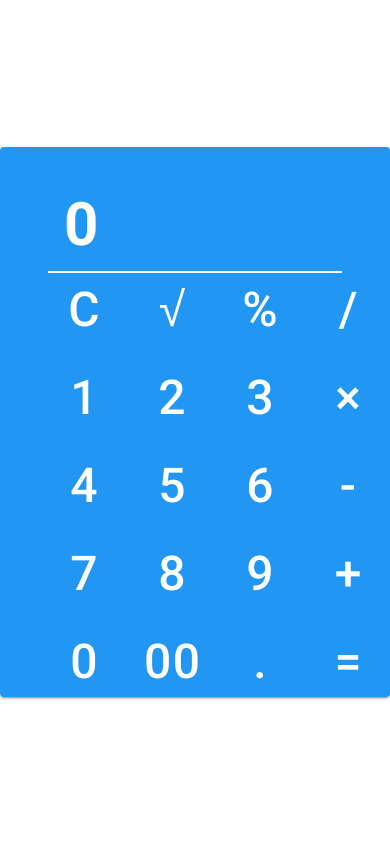
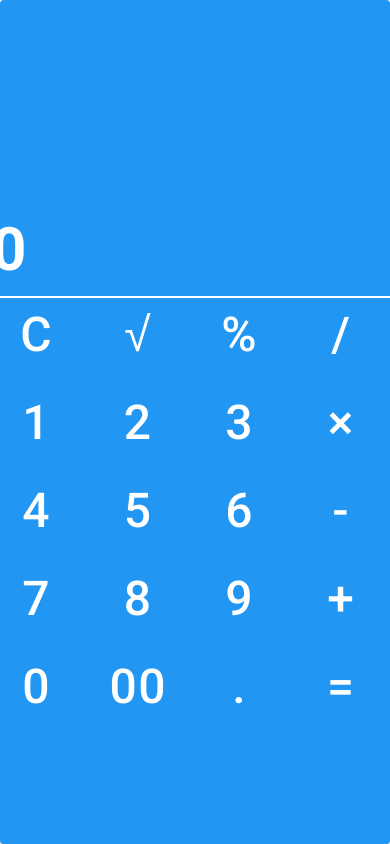
Before and after one commit to oyshen12/calculator, a Vue app: page / in a window 390 px wide. Built offline with nearby package versions, Linux system fonts and the light colour scheme.

Commit message:
Added adaptive layout

```diff
--- a/src/App.vue
+++ b/src/App.vue
@@ -1,8 +1,6 @@
 <template>
   <v-app>
-    <v-main class="d-flex justify-center align-center"
-      ><calculator-component></calculator-component>
-    </v-main>
+    <v-main class=""><calculator-component></calculator-component> </v-main>
   </v-app>
 </template>
 
@@ -23,6 +21,7 @@ export default Vue.extend({
 .v-main__wrap {
   display: flex;
   justify-content: center;
+  align-items: center;
 }
 .text-white {
   color: white !important;
@@ -35,4 +34,18 @@ export default Vue.extend({
   background: white;
   width: 100%;
 }
+.v-main__wrap {
+  height: 100%;
+}
+
+@media (max-width: 600px) {
+  .card-calc {
+    height: 100% !important;
+    width: 100% !important;
+    justify-content: center;
+  }
+  .calc-text {
+    margin-right: 24px;
+  }
+}
 </style>
--- a/src/components/CalculatorComponent.vue
+++ b/src/components/CalculatorComponent.vue
@@ -1,13 +1,22 @@
+<!-- eslint-disable prettier/prettier -->
 <template>
   <v-card
-    class="d-flex flex-column align-end px-12 blue"
+    class="
+      d-flex
+      flex-column
+      align-end
+      px-0 px-sm-12 px-md-12 px-lg-12 px-xl-12
+      card-calc
+      blue
+    "
     width="470"
-    height="90%"
+    height="600px"
   >
-    <v-card-text class="text-h3 font-weight-bold text-white pr-0"
+    <v-card-text
+      class="text-h3 font-weight-bold calc-experession text-white pr-0"
       >{{ fisrNumber }} {{ sign }} {{ lastNumber }}
     </v-card-text>
-    <v-card-text class="text-h2 font-weight-bold card-text text-white pr-0">{{
+    <v-card-text class="text-h2 font-weight-bold calc-text text-white pr-0">{{
       experessionValue
     }}</v-card-text>
     <div class="divider"></div>
@@ -40,7 +49,6 @@ export default {
   components: { ButtonCalculator },
   data() {
     return {
-      experessionString: "",
       experessionValue: "0",
       fisrNumber: "",
       lastNumber: "",
@@ -88,28 +96,35 @@ export default {
       }
     },
     root(): void {
+      let value: string | number = Math.sqrt(parseFloat(this.experessionValue));
+      if (!Number.isInteger(value)) {
+        value = value.toFixed(10);
+      }
       if (this.checkNumbers && this.experessionValue) {
-        const root = Math.sqrt(parseFloat(this.experessionValue)).toFixed(1);
-        this.experessionValue = root.toString();
+        this.experessionValue = value.toString();
         this.equalClick();
       } else if (this.experessionValue && this.fisrNumber && this.lastNumber) {
         this.fisrNumber = "√";
         this.lastNumber = this.experessionValue;
         this.sign = "";
-        this.experessionValue = Math.sqrt(parseFloat(this.experessionValue))
-          .toFixed(10)
-          .toString();
+        this.experessionValue = value.toString();
       } else if (this.experessionValue) {
-        this.experessionValue = Math.sqrt(parseFloat(this.experessionValue))
-          .toFixed(10)
-          .toString();
+        this.fisrNumber = "√";
+        this.lastNumber = this.experessionValue;
+        this.experessionValue = value.toString();
       }
     },
     procent(): void {
       if (this.checkNumbers && this.experessionValue) {
-        const procent =
+        let procent: string | number =
           (parseFloat(this.fisrNumber) / 100) *
           parseFloat(this.experessionValue);
+        if (!Number.isInteger(procent)) {
+          procent = procent.toFixed(5);
+          while (procent.slice(-1) === "0") {
+            procent = procent.slice(0, -1);
+          }
+        }
         this.experessionValue = procent.toString();
         this.equalClick();
       }
@@ -176,6 +191,9 @@ export default {
       }
       this.experessionValue = this.switchSign(this.sign);
     },
+    removeZero(): void {
+      //
+    },
     switchSign(sign: string): string {
       let experessionValue = "";
       switch (sign) {
@@ -214,8 +232,12 @@ export default {
 </script>
 
 <style scoped>
-.card-text {
+.calc-text {
   color: white;
+  height: 92px;
+}
+.calc-experession {
+  height: 82px;
 }
 .grid-wrap-btns {
   display: grid;
```
